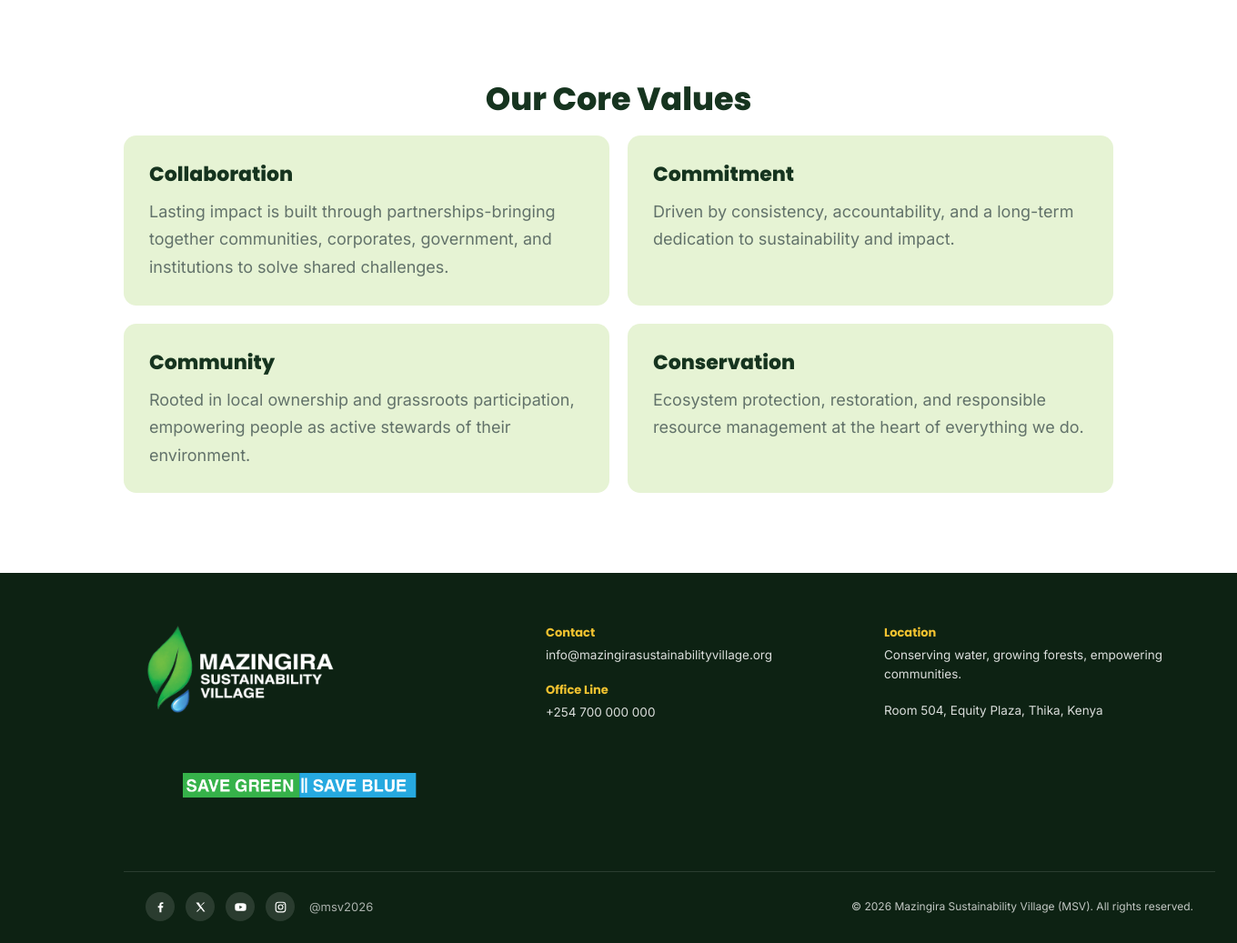
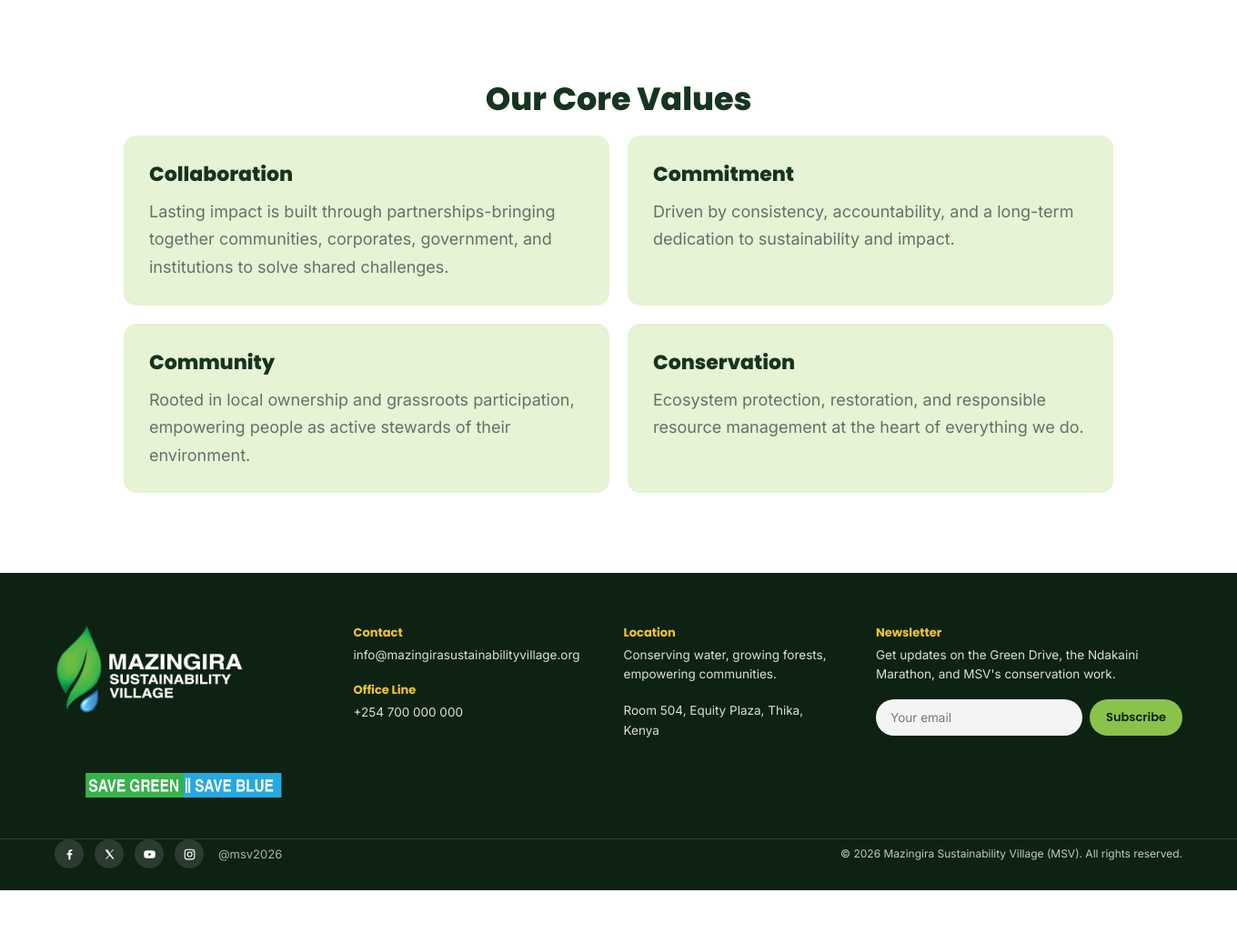
Before and after one commit to R-Kibet/mazingira, a Django app: page / in a window 1360 px wide. Shown: the part 1508-2545 px from the top of the page at 91% size. After the commit the page ends 2487 px from the top, so only its background shows below. Run offline with Django 5.2, Linux system fonts and the light colour scheme.

Commit message:
latest commit

```diff
--- a/core/static/core/css/style.css
+++ b/core/static/core/css/style.css
@@ -846,10 +846,16 @@ button:focus-visible {
     color: rgba(255,255,255,0.75);
     padding: 56px 0 24px;
 }
+.site-footer .container {
+    max-width: 1400px;
+    margin: 0 auto;
+    padding: 0 60px;
+}
+
 .footer-grid {
     display: grid;
-    grid-template-columns: 1.2fr 1fr 1fr;
-    gap: 32px;
+    grid-template-columns: 1fr 0.8fr 1fr 1.2fr;
+    gap: 48px;
     padding-bottom: 36px;
 }
 .footer-logo {
@@ -1038,6 +1044,9 @@ button:focus-visible {
     .footer-bottom { flex-direction: column; text-align: center; padding-top: 32px; gap: 18px; }
     .social-icons { justify-content: center; flex-wrap: wrap; }
     .footer-nav { justify-content: center; }
+    .newsletter-field-row { justify-content: center; flex-wrap: wrap; }
+    .newsletter-input { flex: 1 1 200px; }
+    .site-footer .container { padding: 0 20px; }
 }
 
 @media (max-width: 420px) {
@@ -1831,3 +1840,36 @@ body.page-dark-header .site-header .nav-toggle span { background: var(--white);
         padding: 20px 24px 26px;
     }
 }
+
+/* ============ FOOTER NEWSLETTER COLUMN ============ */
+.footer-grid { grid-template-columns: 1.1fr 0.8fr 0.9fr 1.3fr; }
+
+.footer-newsletter-col .footer-value { margin-bottom: 16px; }
+
+.newsletter-field-row { display: flex; gap: 8px; }
+.newsletter-input {
+    flex: 1;
+    min-width: 0;
+    padding: 10px 16px;
+    border-radius: 999px;
+    border: none;
+    font-family: var(--font-body);
+    font-size: 13.5px;
+    background: rgba(255,255,255,0.95);
+    color: var(--ink);
+}
+.newsletter-input:focus { outline: 2px solid var(--green-light); }
+.newsletter-submit {
+    flex-shrink: 0;
+    background: var(--green-light);
+    color: var(--green-darker);
+    border-radius: 999px;
+    padding: 10px 18px;
+    font-size: 13px;
+    margin-top: 0;
+}
+.newsletter-submit:hover { background: var(--white); }
+.newsletter-honeypot { position: absolute; left: -9999px; }
+.newsletter-message { font-size: 12.5px; margin: 10px 0 0; min-height: 16px; }
+.newsletter-message.is-success { color: var(--green-light); font-weight: 600; }
+.newsletter-message.is-error { color: var(--yellow); font-weight: 600; }
--- a/core/static/core/js/script.js
+++ b/core/static/core/js/script.js
@@ -129,4 +129,48 @@ document.addEventListener('DOMContentLoaded', function () {
         goTo(0);
         startAuto();
     }
+
+
+    // Newsletter subscribe (Mailchimp via Django backend)
+    var newsletterForm = document.getElementById('newsletter-form');
+    if (newsletterForm) {
+        var newsletterMessage = document.getElementById('newsletter-message');
+        var newsletterSubmit = newsletterForm.querySelector('.newsletter-submit');
+
+        newsletterForm.addEventListener('submit', function (e) {
+            e.preventDefault();
+
+            var formData = new FormData(newsletterForm);
+            var csrfToken = newsletterForm.querySelector('[name=csrfmiddlewaretoken]').value;
+
+            newsletterMessage.textContent = '';
+            newsletterMessage.classList.remove('is-error', 'is-success');
+            newsletterSubmit.disabled = true;
+            newsletterSubmit.textContent = 'Subscribing…';
+
+            fetch(newsletterForm.dataset.action, {
+                method: 'POST',
+                headers: { 'X-CSRFToken': csrfToken },
+                body: formData,
+            })
+                .then(function (response) {
+                    return response.json().then(function (data) {
+                        return { ok: response.ok, data: data };
+                    });
+                })
+                .then(function (result) {
+                    newsletterMessage.textContent = result.data.message;
+                    newsletterMessage.classList.add(result.ok ? 'is-success' : 'is-error');
+                    if (result.ok) newsletterForm.reset();
+                })
+                .catch(function () {
+                    newsletterMessage.textContent = 'Something went wrong. Please try again.';
+                    newsletterMessage.classList.add('is-error');
+                })
+                .finally(function () {
+                    newsletterSubmit.disabled = false;
+                    newsletterSubmit.textContent = 'Subscribe';
+                });
+        });
+    }
 });
--- a/core/templates/core/base.html
+++ b/core/templates/core/base.html
@@ -6,6 +6,8 @@
 <meta name="viewport" content="width=device-width, initial-scale=1.0">
 <title>{% block title %}Mazingira Sustainability Village (MSV){% endblock %}</title>
 <meta name="description" content="Mazingira Sustainability Village (MSV) - Conserving Water, Growing Forests, Empowering Communities.">
+<link rel="icon" type="image/png" href="{% static 'core/images/logo2.png' %}">
+<link rel="apple-touch-icon" href="{% static 'core/images/logo2.png' %}">
 <link rel="preconnect" href="https://fonts.googleapis.com">
 <link rel="preconnect" href="https://fonts.gstatic.com" crossorigin>
 <link href="https://fonts.googleapis.com/css2?family=Poppins:wght@500;600;700;800&family=Inter:wght@400;500;600;700&display=swap" rel="stylesheet">
@@ -33,6 +35,7 @@
             <svg width="14" height="14" viewBox="0 0 24 24" fill="none" stroke="currentColor" stroke-width="2"><path d="M4 4h16v16H4z" stroke-linecap="round" stroke-linejoin="round"/><path d="m4 6 8 7 8-7" stroke-linecap="round" stroke-linejoin="round"/></svg>
             Newsletter
         </a>
+
 
         <button class="nav-toggle" id="nav-toggle" aria-label="Toggle navigation" aria-expanded="false" aria-controls="main-nav">
             <span></span><span></span><span></span>
@@ -69,6 +72,23 @@
             <p class="footer-value">Conserving water, growing forests, empowering communities.</p>
             <p class="footer-value">Room 504, Equity Plaza, Thika, Kenya</p>
         </div>
+
+        <div class="footer-col footer-newsletter-col" id="newsletter">
+            <p class="footer-label">Newsletter</p>
+            <p class="footer-value">Get updates on the Green Drive, the Ndakaini Marathon, and MSV's conservation work.</p>
+            <form class="newsletter-form" id="newsletter-form" data-action="{% url 'core:newsletter_subscribe' %}" novalidate>
+                {% csrf_token %}
+                <div class="newsletter-field-row">
+                    <input type="email" name="email" id="newsletter-email" class="newsletter-input" placeholder="Your email" required>
+                    <button type="submit" class="btn newsletter-submit">Subscribe</button>
+                </div>
+                <div class="newsletter-honeypot" aria-hidden="true">
+                    <label for="newsletter-website">Website</label>
+                    <input type="text" name="website" id="newsletter-website" tabindex="-1" autocomplete="off">
+                </div>
+                <p class="newsletter-message" id="newsletter-message" role="status" aria-live="polite"></p>
+            </form>
+        </div>
     </div>
 
     <div class="container footer-bottom">
--- a/core/urls.py
+++ b/core/urls.py
@@ -6,7 +6,8 @@ app_name = 'core'
 
 urlpatterns = [
     path('', views.home, name='home'),
-     path('green-drive/', views.green_drive, name='green_drive'),
+    path('green-drive/', views.green_drive, name='green_drive'),
     path('impact/', views.impact, name='impact'),
     path('marathon/', views.marathon, name='marathon'),
+    path('newsletter/subscribe/', views.newsletter_subscribe, name='newsletter_subscribe'),
 ]
--- a/core/views.py
+++ b/core/views.py
@@ -1,3 +1,10 @@
+import hashlib
+
+import requests
+from django.conf import settings
+from django.http import JsonResponse
+from django.views.decorators.http import require_POST
+
 from django.shortcuts import render
 
 
@@ -223,3 +230,60 @@ def green_drive(request):
 
     context = {}
     return render(request, 'core/green_drive.html', context)
+
+
+
+@require_POST
+def newsletter_subscribe(request):
+    """Subscribe an email address to the MSV Mailchimp audience."""
+    email = request.POST.get('email', '').strip()
+
+    # Honeypot: real visitors never fill this hidden field in.
+    if request.POST.get('website'):
+        return JsonResponse({'status': 'error', 'message': 'Something went wrong.'}, status=400)
+
+    if not email or '@' not in email:
+        return JsonResponse(
+            {'status': 'error', 'message': 'Please enter a valid email address.'}, status=400
+        )
+
+    api_key = settings.MAILCHIMP_API_KEY
+    list_id = settings.MAILCHIMP_LIST_ID
+    dc = settings.MAILCHIMP_DATA_CENTER
+
+    if not (api_key and list_id and dc):
+        return JsonResponse(
+            {'status': 'error', 'message': 'Newsletter signup is not configured yet.'}, status=500
+        )
+
+    member_hash = hashlib.md5(email.lower().encode('utf-8')).hexdigest()
+    url = f'https://{dc}.api.mailchimp.com/3.0/lists/{list_id}/members/{member_hash}'
+    payload = {'email_address': email, 'status_if_new': 'subscribed', 'status': 'subscribed'}
+
+    try:
+        response = requests.put(url, auth=('anystring', api_key), json=payload, timeout=8)
+    except requests.RequestException:
+        return JsonResponse(
+            {'status': 'error', 'message': 'Could not reach Mailchimp. Please try again shortly.'},
+            status=502,
+        )
+
+    if response.status_code in (200, 201):
+        return JsonResponse({'status': 'success', 'message': 'You\u2019re subscribed \u2014 thank you!'})
+
+    try:
+        detail = response.json()
+    except ValueError:
+        detail = {}
+
+    title = detail.get('title', '')
+    if title == 'Member Exists' or 'already a list member' in detail.get('detail', ''):
+        return JsonResponse({'status': 'success', 'message': 'You\u2019re already on the list \u2014 thank you!'})
+
+    if title in ('Invalid Resource', 'Forgotten Email Not Subscribed'):
+        return JsonResponse(
+            {'status': 'error', 'message': 'That email couldn\u2019t be added. Please check it and try again.'},
+            status=400,
+        )
+
+    return JsonResponse({'status': 'error', 'message': 'Something went wrong. Please try again.'}, status=response.status_code)
--- a/mazingira_site/settings.py
+++ b/mazingira_site/settings.py
@@ -142,3 +142,8 @@ MAILERS = {
         'BACKEND': 'django.core.mail.backends.console.EmailBackend',
     },
 }
+
+
+MAILCHIMP_API_KEY = os.environ.get('MAILCHIMP_API_KEY', '')
+MAILCHIMP_LIST_ID = os.environ.get('MAILCHIMP_LIST_ID', '')
+MAILCHIMP_DATA_CENTER = os.environ.get('MAILCHIMP_DATA_CENTER', '')
```
Also changed, not shown: 2 other files.
